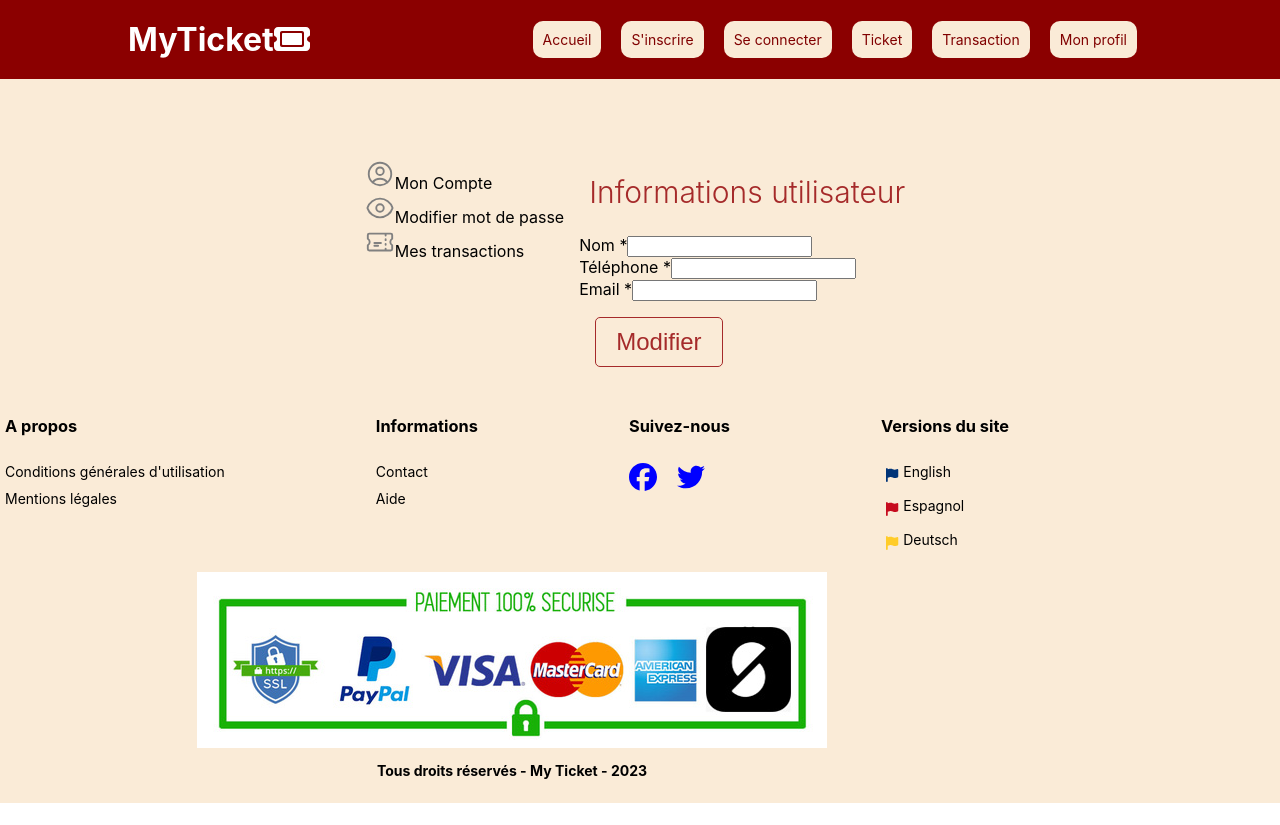
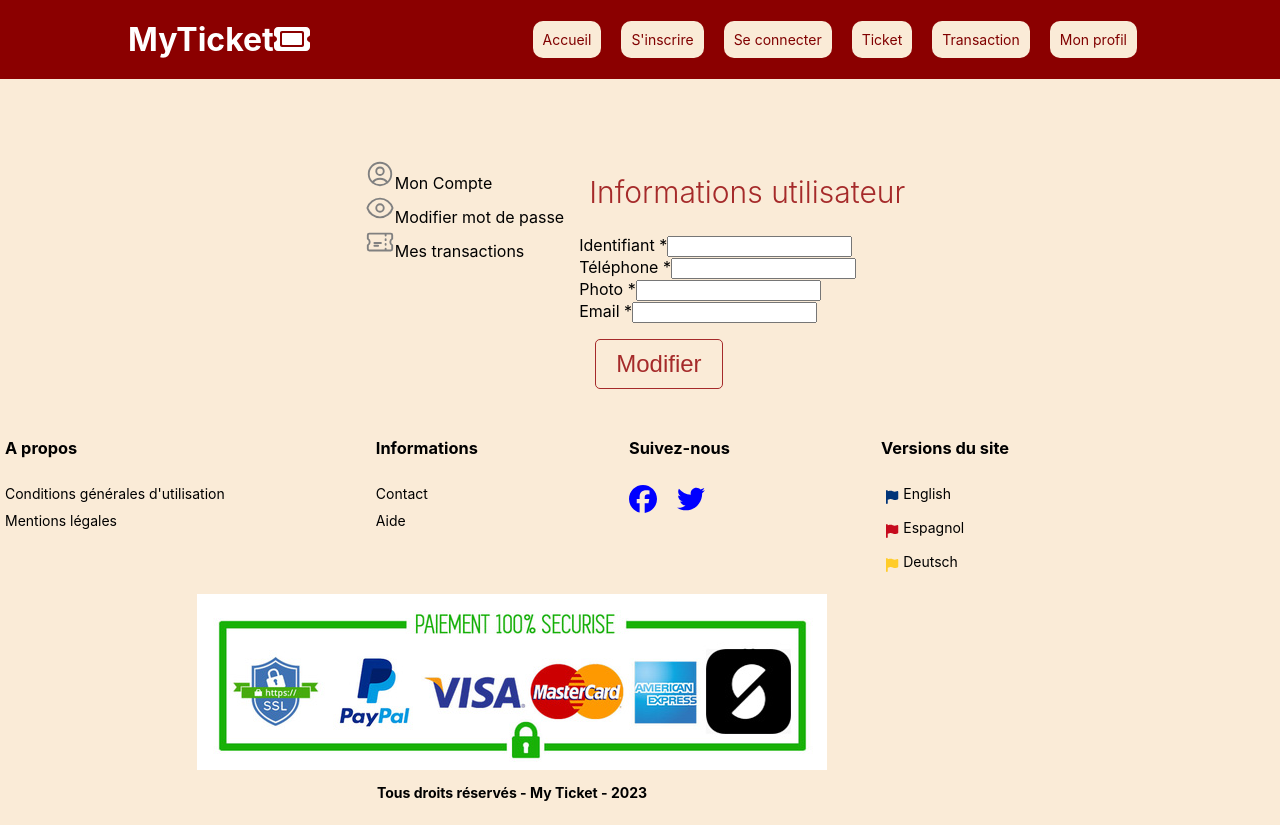
Before and after one commit to AJCSteeve/projet-fil-rouge-React, a React (Create React App) app: page /user/accountsettings in a window 1280 px wide. Before the commit the page ends 803 px from the top, so only its background shows below. Built offline with nearby package versions, Linux system fonts and the light colour scheme; no server answers.

Commit message:
axios et link login to do

```diff
--- a/src/components/userProfile/AccountSettings.js
+++ b/src/components/userProfile/AccountSettings.js
@@ -1,19 +1,59 @@
 import "./AccountSettings.css"
+import {useEffect, useState} from "react";
+import axios from "axios";
+import {useNavigate, useParams} from "react-router-dom";
 
 
 export default function AccountSettings(){
+
+    let navigate=useNavigate()
+
+    const {id}=useParams()
+
+    const [user,setUser]= useState({
+        username:"",
+        phoneNumber:"",
+        photoUrl:"",
+        email:""
+    });
+
+    const{username, phoneNumber,photoUrl, email}=user;
+
+    const onInputChange = (event) => {
+        const { name, value } = event.target;
+        setUser({ ...user, [name]: value });
+    };
+
+    useEffect(()=>{
+        loadUser();
+    },[]);
+
+    const onSubmit=async (ev)=>{
+        ev.preventDefault();
+        await axios.put(`http://localhost:8080/api/users/${id}`,user);
+        navigate("/");
+    };
+
+    const loadUser = async ()=>{
+        const result=await axios.get(`http://localhost:8080/api/users/id/${id}`)
+        setUser(result.data)
+    };
 
     return(
         <div className="orders">
             <h1 className="mainhead1">Informations utilisateur</h1>
            <div className='form'>
                <div className="form-group">
-                   <label htmlFor="name">Nom <span>*</span></label>
-                   <input type='text' name="name" id='name'/>
+                   <label htmlFor="username">Identifiant <span>*</span></label>
+                   <input type='text' name="username" id='username'/>
                </div>
                <div className="form-group">
                    <label htmlFor="phoneNumber">Téléphone <span>*</span></label>
                    <input type='text' name="phoneNumber" id='phoneNumber'/>
+               </div>
+               <div className="form-group">
+                   <label htmlFor="photoUrl">Photo <span>*</span></label>
+                   <input type='text' name="photoUrl" id='photoUrlr'/>
                </div>
                <div className="form-group">
                    <label htmlFor="email">Email <span>*</span></label>
--- a/src/pages/user/UserProfile.js
+++ b/src/pages/user/UserProfile.js
@@ -6,13 +6,13 @@ import AccountSettings from "../../components/userProfile/AccountSettings";
 import "./UserProfile.css";
 import ChangePassword from "../../components/userProfile/ChangePassword";
 import Orders from "../../components/userProfile/Orders";
+import {useEffect, useState} from "react";
+import axios from "axios";
 
 
 export default function UserProfile() {
 
-const{activepage} = useParams()
-
-
+    const{activepage} = useParams()
 
 
     // alert(activepage)
```
